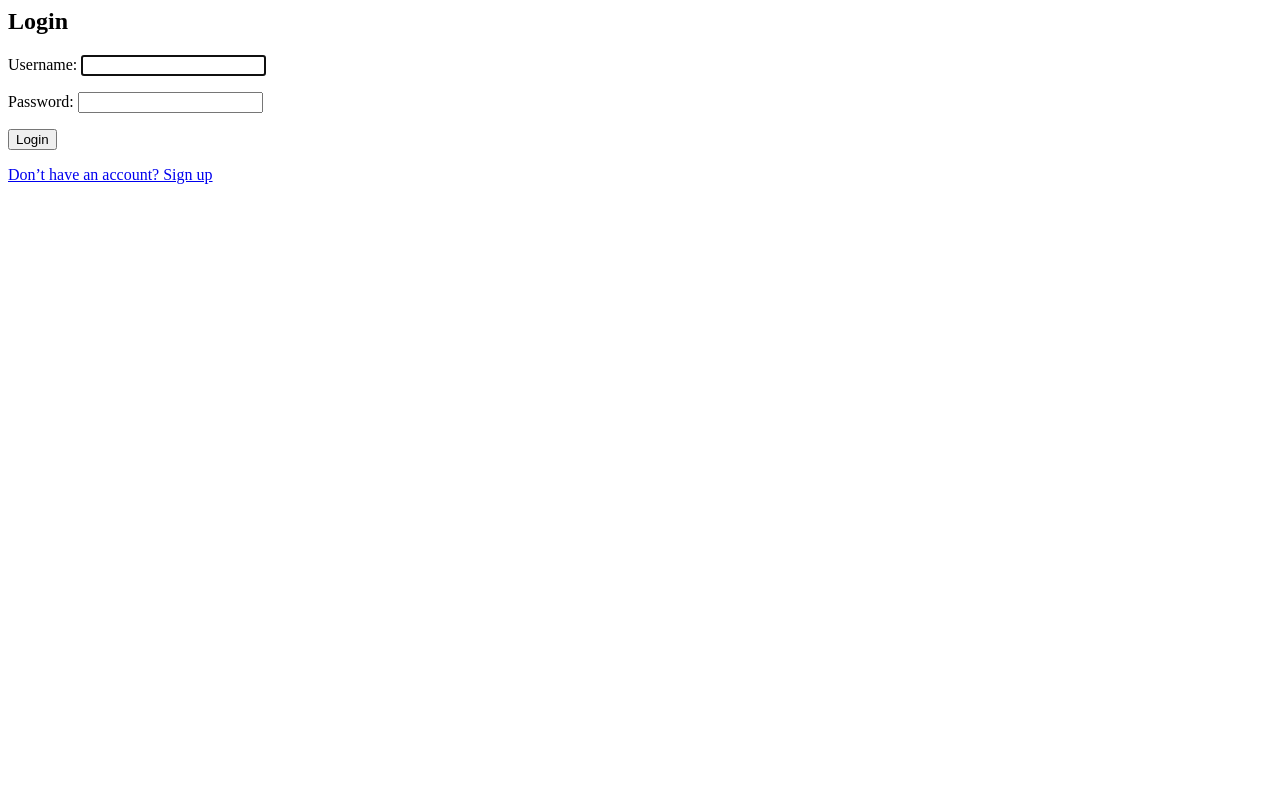
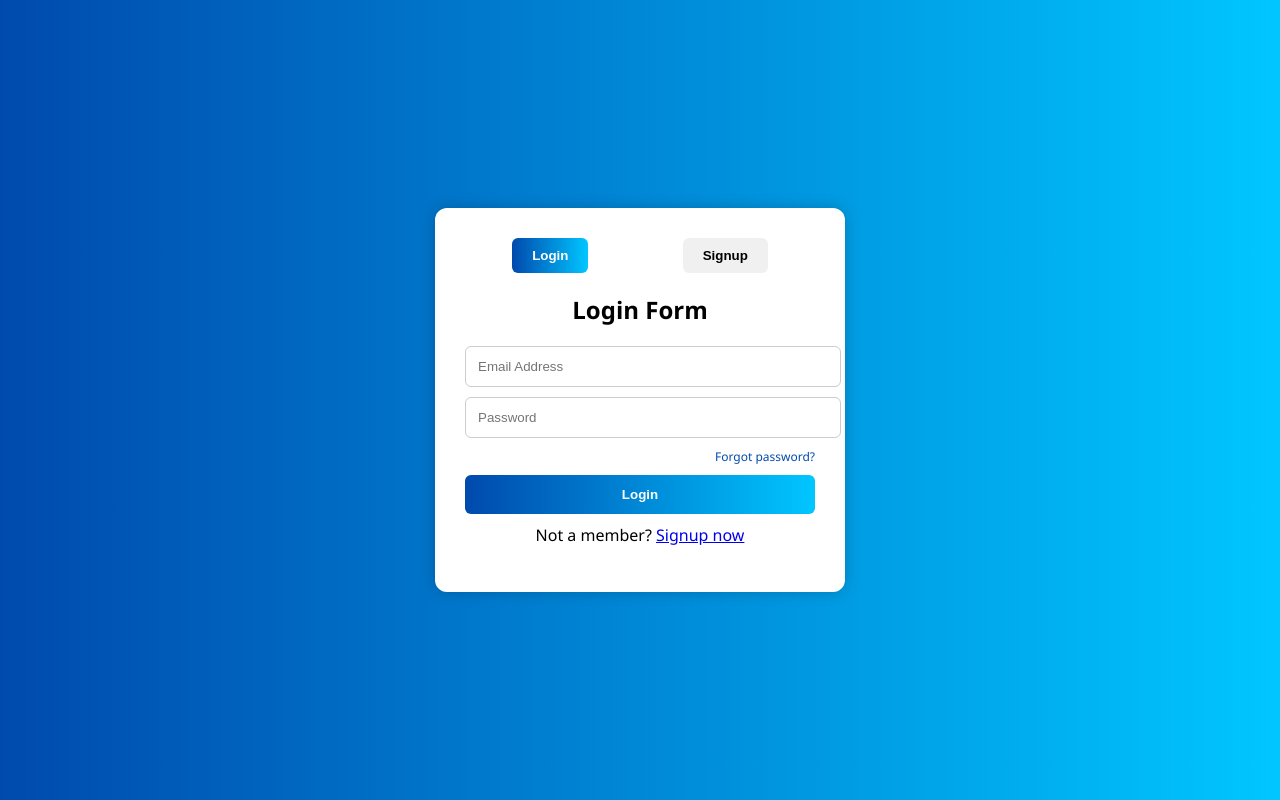
Before and after one commit to Naveenraja0501/authentication_py, a Django app: page /login/ in a window 1280 px wide. Run offline with Django 5.2, Linux system fonts and the light colour scheme.

Commit message:
changes in login

```diff
--- /dev/null
+++ b/accounts/static/css/style.css
@@ -0,0 +1,82 @@
+body {
+    margin: 0;
+    font-family: 'Segoe UI', sans-serif;
+    background: linear-gradient(to right, #004aad, #00c6ff);
+    height: 100vh;
+    display: flex;
+    justify-content: center;
+    align-items: center;
+}
+
+.container {
+    background: white;
+    border-radius: 12px;
+    padding: 30px;
+    width: 350px;
+    box-shadow: 0px 0px 15px rgba(0, 0, 0, 0.2);
+}
+
+.form-box h2 {
+    text-align: center;
+    margin-bottom: 20px;
+}
+
+input[type="email"],
+input[type="password"],
+input[type="text"] {
+    width: 100%;
+    padding: 12px;
+    margin-bottom: 10px;
+    border: 1px solid #ccc;
+    border-radius: 6px;
+    outline: none;
+}
+
+.btn {
+    width: 100%;
+    padding: 12px;
+    background: linear-gradient(to right, #004aad, #00c6ff);
+    color: white;
+    border: none;
+    border-radius: 6px;
+    font-weight: bold;
+    cursor: pointer;
+}
+
+.btn:hover {
+    background: linear-gradient(to right, #003a91, #00aee0);
+}
+
+.toggle-buttons {
+    display: flex;
+    justify-content: space-around;
+    margin-bottom: 20px;
+}
+
+.toggle {
+    padding: 10px 20px;
+    background-color: #f0f0f0;
+    border: none;
+    border-radius: 6px;
+    cursor: pointer;
+    font-weight: bold;
+}
+
+.toggle.active {
+    background: linear-gradient(to right, #004aad, #00c6ff);
+    color: white;
+}
+
+.forgot {
+    display: block;
+    text-align: right;
+    font-size: 12px;
+    margin-bottom: 10px;
+    color: #004aad;
+    text-decoration: none;
+}
+
+.switch-text {
+    text-align: center;
+    margin-top: 10px;
+}
--- a/accounts/templates/login.html
+++ b/accounts/templates/login.html
@@ -1,7 +1,56 @@
-<h2>Login</h2>
-<form method="POST">
-    {% csrf_token %}
-    {{ form.as_p }}
-    <button type="submit">Login</button>
-</form>
-<a href="{% url 'signup' %}">Don’t have an account? Sign up</a>
+{% load static %}
+<!DOCTYPE html>
+<html lang="en">
+<head>
+    <meta charset="UTF-8">
+    <title>Login Form</title>
+    <link rel="stylesheet" href="{% static 'css/style.css' %}">
+</head>
+<body>
+    <div class="container">
+        <div class="form-box">
+            <div class="toggle-buttons">
+                <button class="toggle active" onclick="showLogin()">Login</button>
+                <button class="toggle" onclick="showSignup()">Signup</button>
+            </div>
+
+            <form method="POST" action="{% url 'login' %}" id="login-form">
+                {% csrf_token %}
+                <h2>Login Form</h2>
+                <input type="email" name="username" placeholder="Email Address" required>
+                <input type="password" name="password" placeholder="Password" required>
+                <a href="#" class="forgot">Forgot password?</a>
+                <button type="submit" class="btn">Login</button>
+                <p class="switch-text">Not a member? <a href="{% url 'signup' %}">Signup now</a></p>
+            </form>
+
+            <form method="POST" action="{% url 'signup' %}" id="signup-form" style="display: none;">
+                {% csrf_token %}
+                <h2>Signup Form</h2>
+                <input type="text" name="username" placeholder="Username" required>
+                <input type="email" name="email" placeholder="Email Address" required>
+                <input type="password" name="password1" placeholder="Password" required>
+                <input type="password" name="password2" placeholder="Confirm Password" required>
+                <button type="submit" class="btn">Signup</button>
+                <p class="switch-text">Already a member? <a href="{% url 'login' %}">Login</a></p>
+            </form>
+        </div>
+    </div>
+
+    <script>
+        function showLogin() {
+            document.getElementById("login-form").style.display = "block";
+            document.getElementById("signup-form").style.display = "none";
+            document.querySelectorAll('.toggle')[0].classList.add('active');
+            document.querySelectorAll('.toggle')[1].classList.remove('active');
+        }
+
+        function showSignup() {
+            document.getElementById("login-form").style.display = "none";
+            document.getElementById("signup-form").style.display = "block";
+            document.querySelectorAll('.toggle')[1].classList.add('active');
+            document.querySelectorAll('.toggle')[0].classList.remove('active');
+        }
+    </script>
+</body>
+</html>
```
